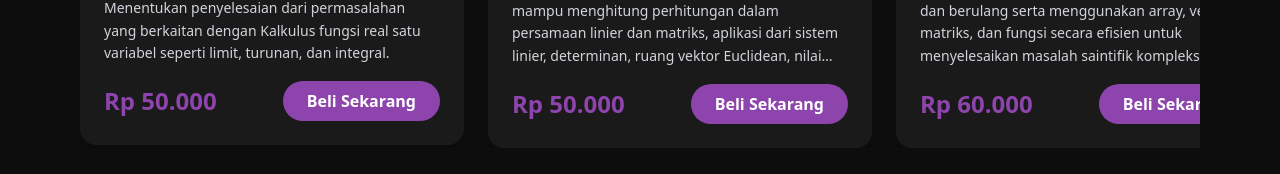
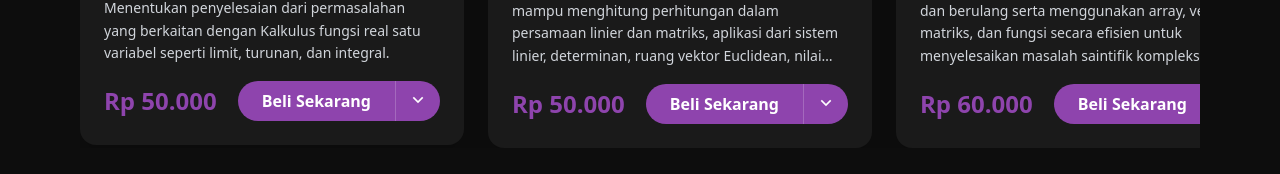
Before and after one commit to FeynmanProject/feynmanproject.github.io, a Next.js app: page /books in a window 1280 px wide. Shown: the part 1531-1705 px from the top of the page. Built offline with nearby package versions, Linux system fonts and the light colour scheme.

Commit message:
Update page.tsx

```diff
--- a/app/books/page.tsx
+++ b/app/books/page.tsx
@@ -6,6 +6,88 @@ import { useState } from 'react';
 import Image from 'next/image';
 import { useRef } from 'react';
 import { usePathname } from 'next/navigation';
+import { useEffect } from 'react';
+
+function SplitBuyPreviewButton({
+  buyLink,
+  previewLink,
+}: {
+  buyLink?: string;
+  previewLink?: string;
+}) {
+  const [open, setOpen] = useState(false);
+  const menuRef = useRef<HTMLDivElement>(null);
+
+  // tutup saat klik di luar
+  useEffect(() => {
+    const onClick = (e: MouseEvent) => {
+      if (!menuRef.current) return;
+      if (!menuRef.current.contains(e.target as Node)) setOpen(false);
+    };
+    window.addEventListener('click', onClick);
+    return () => window.removeEventListener('click', onClick);
+  }, []);
+
+  return (
+    <div className="relative flex">
+      {/* Tombol utama */}
+      <a
+        href={buyLink}
+        className="rounded-l-full bg-[#8E44AD] hover:bg-[#7D3C98] text-white px-6 py-2 font-semibold transition-all duration-300"
+      >
+        Beli Sekarang
+      </a>
+
+      {/* Tombol caret */}
+      <button
+        type="button"
+        aria-haspopup="menu"
+        aria-expanded={open}
+        onClick={(e) => {
+          e.stopPropagation();
+          setOpen((v) => !v);
+        }}
+        className="rounded-r-full bg-[#8E44AD] hover:bg-[#7D3C98] text-white px-3 py-2 border-l border-white/20 transition-all duration-300"
+      >
+        <i className="ri-arrow-down-s-line text-xl leading-none" />
+        <span className="sr-only">Opsi lainnya</span>
+      </button>
+
+      {/* Menu dropdown */}
+      {open && (
+        <div
+          ref={menuRef}
+          role="menu"
+          className="absolute z-20 right-0 mt-2 w-48 rounded-xl border border-white/10 bg-[#1A1A1A] shadow-[0_8px_30px_rgba(0,0,0,0.35)] p-1"
+        >
+          {/* (Opsional) tampilkan juga aksi utama di menu */}
+          {buyLink && (
+            <a
+              role="menuitem"
+              href={buyLink}
+              className="block px-3 py-2 rounded-lg text-sm text-gray-200 hover:bg-white/5"
+            >
+              Beli Sekarang
+            </a>
+          )}
+
+          {previewLink && (
+            <a
+              role="menuitem"
+              href={previewLink}
+              target="_blank"
+              rel="noopener noreferrer"
+              className="block px-3 py-2 rounded-lg text-sm text-gray-200 hover:bg-white/5"
+            >
+              Preview
+            </a>
+          )}
+        </div>
+      )}
+    </div>
+  );
+}
+
 
 // ——— Pricing Section (styled mirip gambar) ———
 function PricingSection() {
@@ -177,7 +259,8 @@ export default function Books() {
       price: "Rp 50.000",
       image: "https://static.readdy.ai/image/420ea21a139446d9f8dbe141258338d9/09df2910d57052d7c1994f7e5a00ba22.png",
       category: "Kalkulus",
-      buyLink: "https://feynmanbookstore.vercel.app/"
+      buyLink: "https://feynmanbookstore.vercel.app/",
+      previewLink: "https://drive.google.com/file/d/YYYY/view?usp=sharing", // ← ganti
     },
     {
       id: 2,
@@ -187,7 +270,8 @@ export default function Books() {
       price: "Rp 50.000",
       image: "https://static.readdy.ai/image/420ea21a139446d9f8dbe141258338d9/3df264044ff8ef342a62e169384b991a.png",
       category: "ALE",
-      buyLink: "https://feynmanbookstore.vercel.app/"
+      buyLink: "https://feynmanbookstore.vercel.app/",
+      previewLink: "https://drive.google.com/file/d/YYYY/view?usp=sharing", // ← ganti
     },
     {
       id: 3,
@@ -197,7 +281,8 @@ export default function Books() {
       price: "Rp 60.000",
       image: "https://static.readdy.ai/image/420ea21a139446d9f8dbe141258338d9/8e187fa56beec5354edb3df4bb22a2f6.png",
       category: "ALPROG",
-      buyLink: "https://feynmanbookstore.vercel.app/"
+      buyLink: "https://feynmanbookstore.vercel.app/",
+      previewLink: "https://drive.google.com/file/d/YYYY/view?usp=sharing", // ← ganti
     },
     {
       id: 4,
@@ -207,7 +292,8 @@ export default function Books() {
       price: "Rp 60.000",
       image: "https://static.readdy.ai/image/420ea21a139446d9f8dbe141258338d9/c606d4d1341412a98dd748c3be25ef70.png",
       category: "PDB",
-      buyLink: "https://feynmanbookstore.vercel.app/"
+      buyLink: "https://feynmanbookstore.vercel.app/",
+      previewLink: "https://drive.google.com/file/d/YYYY/view?usp=sharing", // ← ganti
     },
     {
       id: 5,
@@ -217,7 +303,8 @@ export default function Books() {
       price: "Rp 65.000",
       image: "https://static.readdy.ai/image/420ea21a139446d9f8dbe141258338d9/e7c0cb832afcd55576b125f8212959ec.png",
       category: "Kalkulus",
-      buyLink: "https://feynmanbookstore.vercel.app/"
+      buyLink: "https://feynmanbookstore.vercel.app/",
+      previewLink: "https://drive.google.com/file/d/YYYY/view?usp=sharing", // ← ganti
     },
     {
       id: 6,
@@ -227,7 +314,8 @@ export default function Books() {
       price: "Rp 50.000",
       image: "https://static.readdy.ai/image/420ea21a139446d9f8dbe141258338d9/a9a31e10b72d5850e0662f4260044bd9.png",
       category: "MatDas",
-      buyLink: "https://feynmanbookstore.vercel.app/"
+      buyLink: "https://feynmanbookstore.vercel.app/",
+      previewLink: "https://drive.google.com/file/d/YYYY/view?usp=sharing", // ← ganti
     },
     {
       id: 7,
@@ -237,7 +325,8 @@ export default function Books() {
       price: "Rp 60.000",
       image: "https://static.readdy.ai/image/420ea21a139446d9f8dbe141258338d9/c2bc88c89234b365e974c411cb35f5fd.png",
       category: "LDH",
-      buyLink: "https://feynmanbookstore.vercel.app/"
+      buyLink: "https://feynmanbookstore.vercel.app/",
+      previewLink: "https://drive.google.com/file/d/YYYY/view?usp=sharing", // ← ganti
     },
     {
       id: 8,
@@ -247,7 +336,8 @@ export default function Books() {
       price: "Rp *****",
       image: "https://static.readdy.ai/image/420ea21a139446d9f8dbe141258338d9/b9b7039ee591637b7cca258c95026aa0.png",
       category: "Matdis",
-      buyLink: "https://feynmanbookstore.vercel.app/"
+      buyLink: "https://feynmanbookstore.vercel.app/",
+      previewLink: "https://drive.google.com/file/d/YYYY/view?usp=sharing", // ← ganti
     },
     {
       id: 9,
@@ -257,7 +347,8 @@ export default function Books() {
       price: "Rp ****",
       image: "https://static.readdy.ai/image/420ea21a139446d9f8dbe141258338d9/b9b7039ee591637b7cca258c95026aa0.png",
       category: "Analisis Riil",
-      buyLink: "https://feynmanbookstore.vercel.app/"
+      buyLink: "https://feynmanbookstore.vercel.app/",
+      previewLink: "https://drive.google.com/file/d/YYYY/view?usp=sharing", // ← ganti
     },
     {
       id: 10,
@@ -267,7 +358,8 @@ export default function Books() {
       price: "Rp *****",
       image: "https://static.readdy.ai/image/420ea21a139446d9f8dbe141258338d9/b9b7039ee591637b7cca258c95026aa0.png",
       category: "Geolit",
-      buyLink: "https://feynmanbookstore.vercel.app/"
+      buyLink: "https://feynmanbookstore.vercel.app/",
+      previewLink: "https://drive.google.com/file/d/YYYY/view?usp=sharing", // ← ganti
     }
   ];
 
@@ -284,6 +376,7 @@ export default function Books() {
     image: string;
     category: string;
     buyLink?: string;
+    previewLink?: string; // ← tambah
   }
 
   const filteredBooks = books.filter((book) => {
@@ -317,12 +410,10 @@ const BookCard = ({ book }: { book: Book }) => (
       <p className="text-gray-300 text-sm mb-4 leading-relaxed line-clamp-4">{book.description}</p>
       <div className="mt-auto flex items-center justify-between">
         <span className="text-2xl font-bold text-[#8E44AD]">{book.price}</span>
-        <a
-          href={book.buyLink}
-          className="bg-[#8E44AD] hover:bg-[#7D3C98] text-white px-6 py-2 rounded-full font-semibold transition-all duration-300 transform hover:scale-105 cursor-pointer whitespace-nowrap"
-        >
-          Beli Sekarang
-        </a>
+        <SplitBuyPreviewButton
+           buyLink={book.buyLink}
+           previewLink={book.previewLink} // tambahkan di data buku
+        />
       </div>
     </div>
   </div>
```
